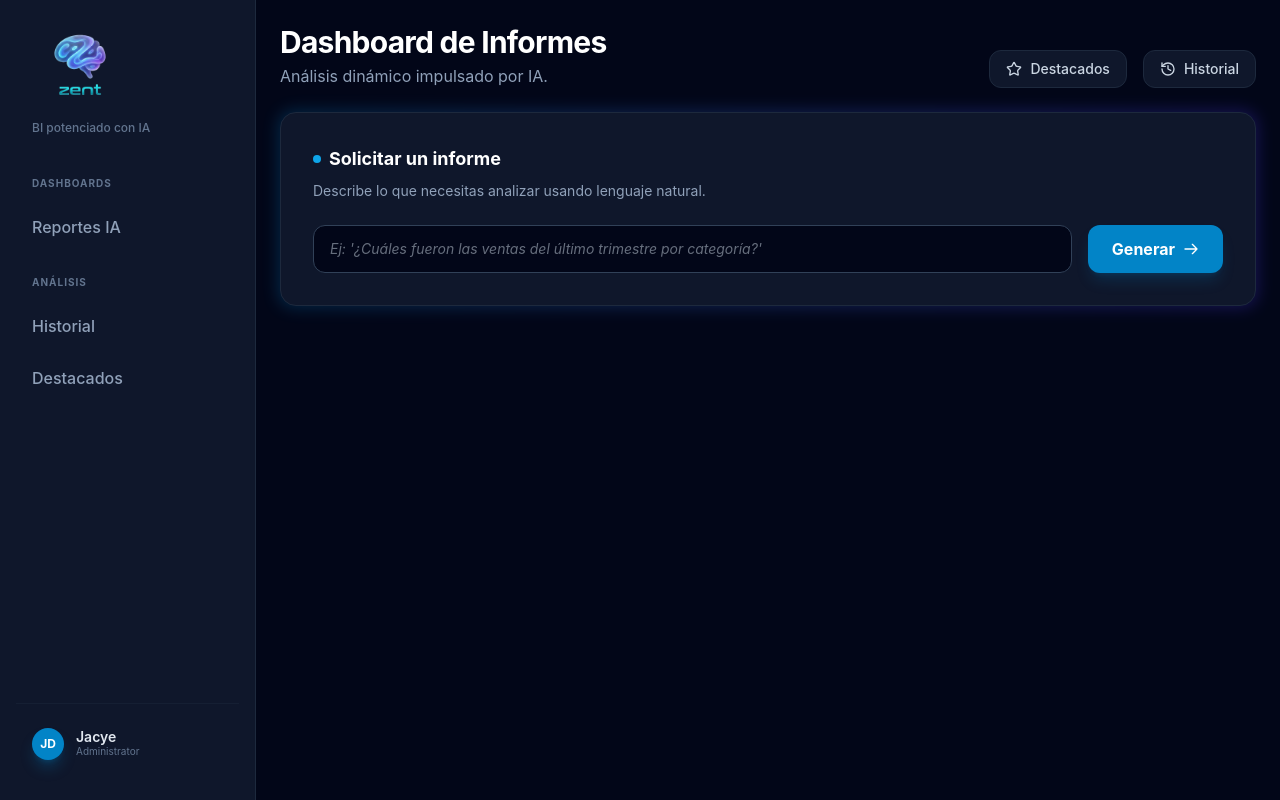
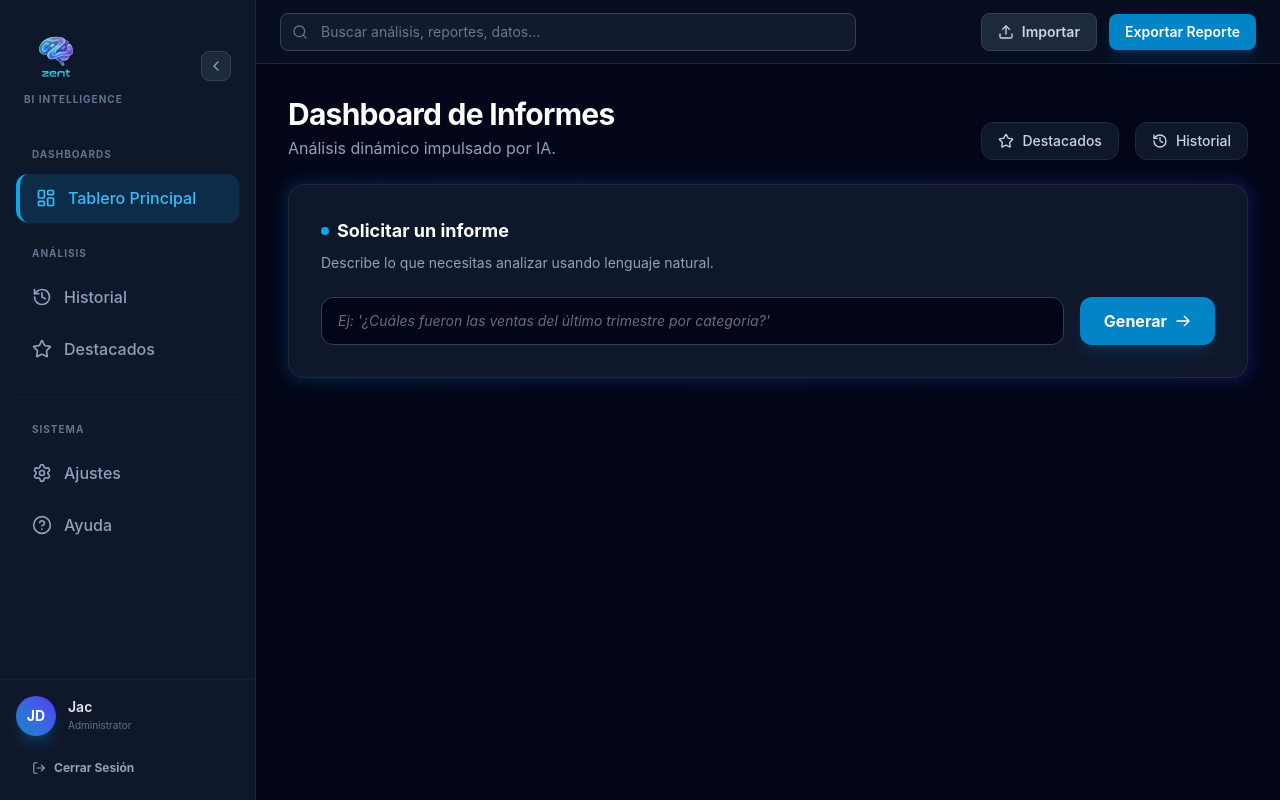
Before and after one commit to jacyeboost/zentAI, a React app in the folder frontend/: page / in a window 1280 px wide. Built offline with nearby package versions, Linux system fonts and the light colour scheme; the HTML template or start-up script is replaced by a standard one.

Commit message:
sidebar responsive para pantallas chicas o dispositivos móviles

```diff
--- a/frontend/src/components/Sidebar.tsx
+++ b/frontend/src/components/Sidebar.tsx
@@ -1,71 +1,164 @@
 import React from 'react';
+import {
+  LayoutDashboard,
+  History,
+  Star,
+  ChevronLeft,
+  ChevronRight,
+  Settings,
+  HelpCircle,
+  LogOut
+} from 'lucide-react';
 
 interface SidebarItemProps {
   label: string;
-  icon?: React.ReactNode;
+  icon: React.ReactNode;
   active?: boolean;
   onClick?: () => void;
+  isCollapsed?: boolean;
 }
 
-const SidebarItem: React.FC<SidebarItemProps> = ({ label, active, onClick }) => (
+const SidebarItem: React.FC<SidebarItemProps> = ({ label, icon, active, onClick, isCollapsed }) => (
   <div
     onClick={onClick}
     className={`
-    flex items-center px-4 py-3 my-1 rounded-xl cursor-pointer transition-all duration-200
+      flex items-center px-4 py-3 my-1 rounded-xl cursor-pointer transition-all duration-200 group relative
       ${active
         ? 'bg-primary-600/20 text-primary-400 border-l-4 border-primary-500 shadow-sm shadow-primary-500/20'
         : 'text-slate-400 hover:bg-slate-800/50 hover:text-slate-200'}
-  `}>
-    <span className="font-medium">{label}</span>
+      ${isCollapsed ? 'justify-center px-0' : ''}
+    `}
+    title={isCollapsed ? label : ''}
+  >
+    <div className={`transition-transform duration-200 ${isCollapsed ? '' : 'mr-3'}`}>
+      {icon}
+    </div>
+    {!isCollapsed && <span className="font-medium whitespace-nowrap overflow-hidden transition-all duration-300">{label}</span>}
+
+    {isCollapsed && (
+      <div className="absolute left-full ml-2 px-2 py-1 bg-slate-800 text-white text-xs rounded opacity-0 group-hover:opacity-100 pointer-events-none transition-opacity z-50 whitespace-nowrap border border-slate-700 shadow-xl">
+        {label}
+      </div>
+    )}
   </div>
 );
 
 interface SidebarProps {
   onHistoryClick?: () => void;
   onFeaturedClick?: () => void;
+  isCollapsed: boolean;
+  setIsCollapsed: (value: boolean) => void;
+  isOpen: boolean; // For mobile
+  onMobileClose: () => void;
 }
 
-const Sidebar: React.FC<SidebarProps> = ({ onHistoryClick, onFeaturedClick }) => {
-  const menuItems = ["Reportes IA"];
+const Sidebar: React.FC<SidebarProps> = ({
+  onHistoryClick,
+  onFeaturedClick,
+  isCollapsed,
+  setIsCollapsed,
+  isOpen,
+  onMobileClose
+}) => {
+  return (
+    <>
+      {/* Mobile Overlay */}
+      <div
+        onClick={onMobileClose}
+        className={`fixed inset-0 bg-black/60 backdrop-blur-sm z-40 lg:hidden transition-opacity duration-300 ${isOpen ? 'opacity-100' : 'opacity-0 pointer-events-none'}`}
+      />
 
-  return (
-    <div className="w-64 h-screen bg-slate-900 border-r border-slate-800 flex flex-col p-4">
-      <div className="mb-10 px-4">
-        <img src="/logo.png" alt="zent" className="h-24 w-auto mb-2" />
-        <p className="text-xs text-slate-500 font-medium">BI potenciado con IA</p>
+      <aside
+        className={`
+          fixed inset-y-0 left-0 z-50 bg-slate-900 border-r border-slate-800 flex flex-col transition-all duration-300 ease-in-out
+          ${isOpen ? 'translate-x-0' : '-translate-x-full lg:translate-x-0'}
+          ${isCollapsed ? 'w-20' : 'w-64'}
+        `}
+      >
+        <div className={`p-6 flex items-center ${isCollapsed ? 'justify-center' : 'justify-between'}`}>
+          {!isCollapsed && (
+            <div className="animate-in fade-in duration-500">
+              <img src="/logo.png" alt="zent" className="h-16 w-auto mb-1" />
+              <p className="text-[10px] text-slate-500 font-bold uppercase tracking-widest">BI Intelligence</p>
+            </div>
+          )}
+          {isCollapsed && <img src="/logo.png" alt="z" className="h-8 w-auto" />}
+
+          <button
+            onClick={() => setIsCollapsed(!isCollapsed)}
+            className="hidden lg:flex p-1.5 rounded-lg bg-slate-800 border border-slate-700 text-slate-400 hover:text-white transition-colors"
+          >
+            {isCollapsed ? <ChevronRight size={16} /> : <ChevronLeft size={16} />}
+          </button>
         </div>
 
-      <nav className="flex-1 space-y-6">
+        <nav className="flex-1 px-4 mt-4 space-y-6">
           <div>
+            {!isCollapsed && (
               <div className="text-[10px] uppercase tracking-widest text-slate-500 font-bold mb-3 px-4">
                 Dashboards
               </div>
-          {menuItems.map((item) => (
-            <SidebarItem key={item} label={item} active={item === "Ventas"} />
-          ))}
+            )}
+            <SidebarItem
+              label="Tablero Principal"
+              icon={<LayoutDashboard size={20} />}
+              active={true}
+              isCollapsed={isCollapsed}
+            />
           </div>
 
           <div>
+            {!isCollapsed && (
               <div className="text-[10px] uppercase tracking-widest text-slate-500 font-bold mb-3 px-4">
                 Análisis
               </div>
-          <SidebarItem label="Historial" onClick={onHistoryClick} />
-          <SidebarItem label="Destacados" onClick={onFeaturedClick} />
+            )}
+            <SidebarItem
+              label="Historial"
+              icon={<History size={20} />}
+              onClick={onHistoryClick}
+              isCollapsed={isCollapsed}
+            />
+            <SidebarItem
+              label="Destacados"
+              icon={<Star size={20} />}
+              onClick={onFeaturedClick}
+              isCollapsed={isCollapsed}
+            />
+          </div>
+
+          <div className="pt-6 border-t border-slate-800/50">
+            {!isCollapsed && (
+              <div className="text-[10px] uppercase tracking-widest text-slate-500 font-bold mb-3 px-4">
+                Sistema
+              </div>
+            )}
+            <SidebarItem label="Ajustes" icon={<Settings size={20} />} isCollapsed={isCollapsed} />
+            <SidebarItem label="Ayuda" icon={<HelpCircle size={20} />} isCollapsed={isCollapsed} />
           </div>
         </nav>
 
-      <div className="mt-auto px-4 py-6 border-t border-slate-800/50">
-        <div className="flex items-center gap-3">
-          <div className="w-8 h-8 rounded-full bg-primary-600 flex items-center justify-center text-white font-bold text-xs shadow-lg shadow-primary-600/30">
+        <div className="mt-auto p-4 border-t border-slate-800/50">
+          <div className={`flex items-center gap-3 ${isCollapsed ? 'justify-center' : ''}`}>
+            <div className="w-10 h-10 rounded-full bg-gradient-to-tr from-primary-600 to-indigo-600 flex items-center justify-center text-white font-bold text-sm shadow-lg shadow-primary-600/30 flex-shrink-0">
               JD
             </div>
-          <div>
-            <p className="text-sm font-semibold text-slate-200 leading-none">Jacye</p>
-            <p className="text-[10px] text-slate-500">Administrator</p>
+            {!isCollapsed && (
+              <div className="animate-in slide-in-from-left-2 duration-300">
+                <p className="text-sm font-semibold text-slate-200 leading-none">Jac</p>
+                <p className="text-[10px] text-slate-500 mt-1">Administrator</p>
               </div>
+            )}
           </div>
+          {!isCollapsed && (
+             <button className="w-full mt-4 flex items-center gap-2 px-4 py-2 text-xs font-bold text-slate-400 hover:text-rose-400 hover:bg-rose-500/10 rounded-lg transition-all">
+                <LogOut size={14} />
+                Cerrar Sesión
+             </button>
+          )}
         </div>
-    </div>
+      </aside>
+    </>
   );
 };
 
--- a/frontend/src/components/Topbar.tsx
+++ b/frontend/src/components/Topbar.tsx
@@ -1,33 +1,43 @@
 import React from 'react';
+import { Menu, Search, Upload } from 'lucide-react';
 
 interface TopbarProps {
-  onShare?: () => void;
+  onMenuClick?: () => void;
 }
 
-const Topbar: React.FC<TopbarProps> = () => {
+const Topbar: React.FC<TopbarProps> = ({ onMenuClick }) => {
   return (
-    <div className="h-16 border-b border-slate-800 bg-slate-900/50 backdrop-blur-md px-6 flex items-center justify-between sticky top-0 z-10">
-      <div className="flex-1 max-w-xl">
+    <div className="h-16 border-b border-slate-800 bg-slate-900/50 backdrop-blur-md px-4 lg:px-6 flex items-center justify-between sticky top-0 z-30">
+      <div className="flex items-center gap-4 flex-1">
+        <button
+          onClick={onMenuClick}
+          className="lg:hidden p-2 -ml-2 text-slate-400 hover:text-white hover:bg-slate-800/50 rounded-lg transition-all"
+        >
+          <Menu size={20} />
+        </button>
+
+        <div className="flex-1 max-w-xl hidden md:block">
           <div className="relative group">
             <div className="absolute inset-y-0 left-0 pl-3 flex items-center pointer-events-none text-slate-500 group-focus-within:text-primary-400 transition-colors">
-            <svg className="w-4 h-4" fill="none" stroke="currentColor" viewBox="0 0 24 24">
-              <path strokeLinecap="round" strokeLinejoin="round" strokeWidth="2" d="M21 21l-6-6m2-5a7 7 0 11-14 0 7 7 0 0114 0z" />
-            </svg>
+              <Search size={16} />
             </div>
             <input
               type="text"
-            placeholder="Search analysis, reports, datasets..."
+              placeholder="Buscar análisis, reportes, datos..."
               className="block w-full pl-10 pr-3 py-2 bg-slate-800/50 border border-slate-700 rounded-lg focus:outline-none focus:ring-2 focus:ring-primary-600/20 focus:border-primary-500 text-slate-300 text-sm transition-all"
             />
           </div>
         </div>
+      </div>
 
-      <div className="flex items-center gap-4">
+      <div className="flex items-center gap-3">
+        <button className="flex items-center gap-2 px-4 py-2 bg-slate-800 hover:bg-slate-700 text-slate-300 rounded-lg text-sm font-semibold transition-all border border-slate-700">
+          <Upload size={16} />
+          <span className="hidden sm:inline">Importar</span>
+        </button>
         <button className="flex items-center gap-2 px-4 py-2 bg-primary-600 hover:bg-primary-500 text-white rounded-lg text-sm font-semibold transition-all shadow-lg shadow-primary-600/20">
-          <svg className="w-4 h-4" fill="none" stroke="currentColor" viewBox="0 0 24 24">
-            <path strokeLinecap="round" strokeLinejoin="round" strokeWidth="2" d="M4 16v1a3 3 0 003 3h10a3 3 0 003-3v-1m-4-4l-4 4m0 0l-4-4m4 4V4" />
-          </svg>
-          Exportar
+          <span className="hidden sm:inline">Exportar Reporte</span>
+          <span className="sm:hidden">Exportar</span>
         </button>
       </div>
     </div>
--- a/frontend/src/layout/MainLayout.tsx
+++ b/frontend/src/layout/MainLayout.tsx
@@ -1,25 +1,36 @@
-import React from 'react';
+import React, { useState } from 'react';
 import Sidebar from '../components/Sidebar';
-//import Topbar from '../components/Topbar';
+import Topbar from '../components/Topbar';
 
 interface MainLayoutProps {
   children: React.ReactNode;
   onHistoryClick?: () => void;
   onFeaturedClick?: () => void;
-  // onShare?: () => void;
 }
 
 const MainLayout: React.FC<MainLayoutProps> = ({ children, onHistoryClick, onFeaturedClick }) => {
+  const [sidebarCollapsed, setSidebarCollapsed] = useState(false);
+  const [mobileOpen, setMobileOpen] = useState(false);
+
   return (
-    <div className="flex min-h-screen bg-slate-950 text-slate-200 selection:bg-primary-500/30">
-      {/* Sidebar - Fixed */}
-      <Sidebar onHistoryClick={onHistoryClick} onFeaturedClick={onFeaturedClick} />
+    <div className="flex min-h-screen bg-slate-950 text-slate-200 selection:bg-primary-500/30 overflow-hidden">
+      {/* Sidebar Component */}
+      <Sidebar
+        onHistoryClick={() => { onHistoryClick?.(); setMobileOpen(false); }}
+        onFeaturedClick={() => { onFeaturedClick?.(); setMobileOpen(false); }}
+        isCollapsed={sidebarCollapsed}
+        setIsCollapsed={setSidebarCollapsed}
+        isOpen={mobileOpen}
+        onMobileClose={() => setMobileOpen(false)}
+      />
 
       {/* Main Content Area */}
-      <div className="flex-1 flex flex-col h-screen overflow-hidden">
-        {/* <Topbar onShare={onShare} /> */}
+      <div
+        className={`flex-1 flex flex-col h-screen transition-all duration-300 ${sidebarCollapsed ? 'lg:pl-20' : 'lg:pl-64'}`}
+      >
+        <Topbar onMenuClick={() => setMobileOpen(true)} />
 
-        <main className="flex-1 overflow-y-auto p-6 scroll-smooth">
+        <main className="flex-1 overflow-y-auto p-4 lg:p-8 scroll-smooth">
           <div className="max-w-[1600px] mx-auto">
             {children}
           </div>
```
Lines whose indentation alone changed are shown as unchanged.
